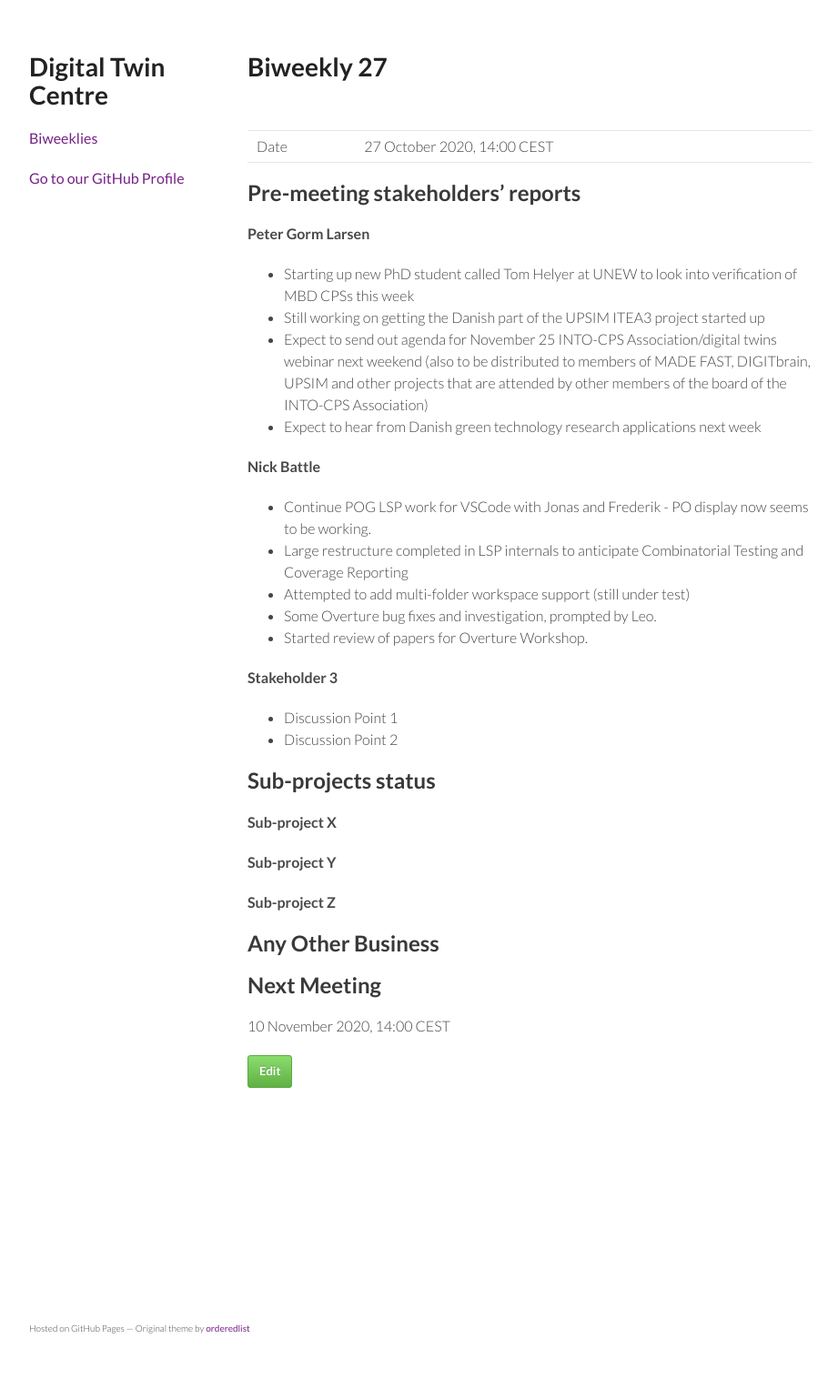
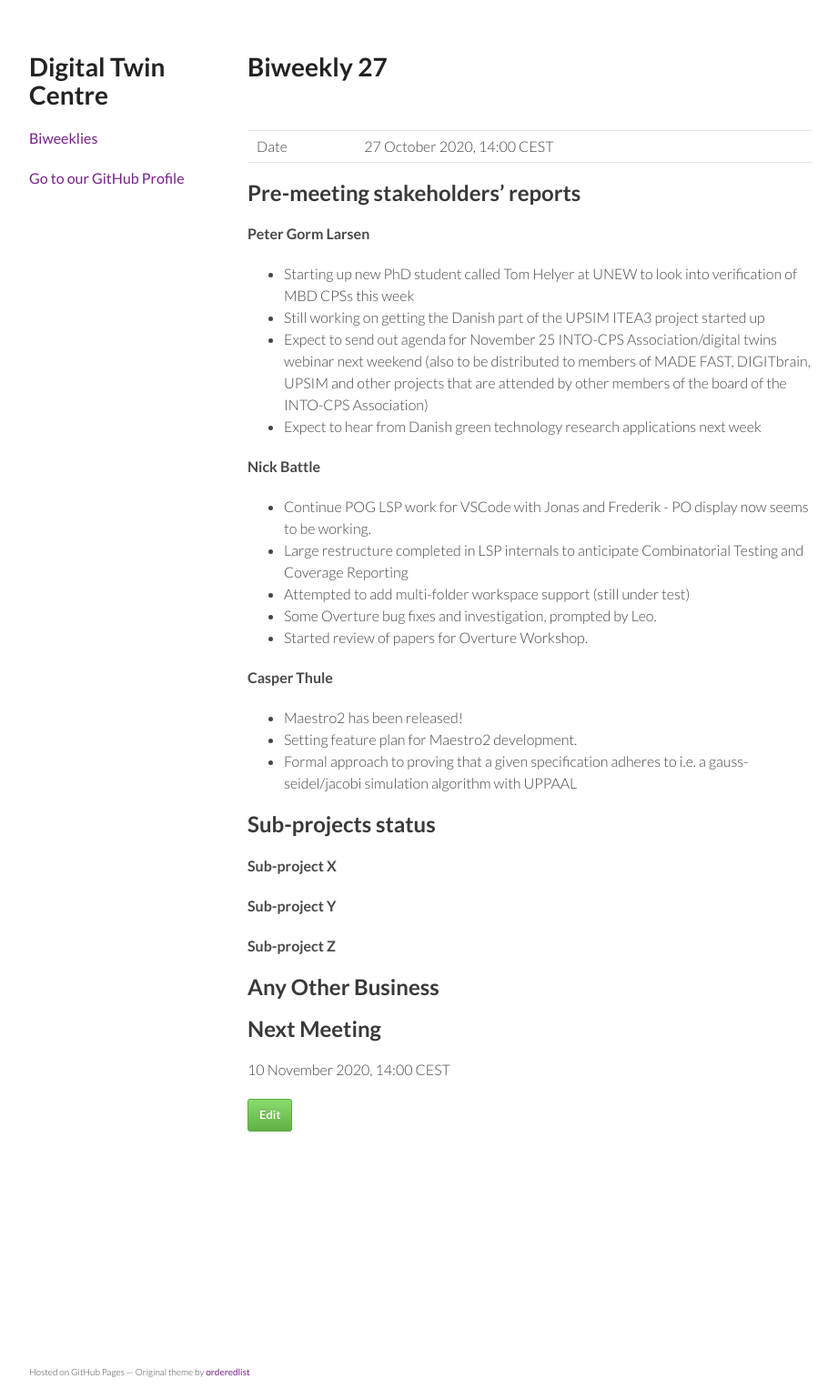
Before and after one commit to digitaltwincentre/digitaltwincentre.github.io, a Jekyll site: the page built from _biweeklies/Biweekly-27.md, in a window 1280 px wide. Shown: the whole page at 91% size, without its empty margins (178-1099 px from the left). Built offline with Jekyll 4.4.1, drawn with Linux system fonts in a browser that asks for light colours; nearby versions of some CDN libraries; before the commit the page ends 1490 px from its top, so only the background shows below that.

Commit message:
Update Biweekly-27.md

```diff
--- a/_biweeklies/Biweekly-27.md
+++ b/_biweeklies/Biweekly-27.md
@@ -33,9 +33,10 @@ date: 27 October 2020, 1400 CEST
 * Some Overture bug fixes and investigation, prompted by Leo.
 * Started review of papers for Overture Workshop.
 
-#### Stakeholder 3
-* Discussion Point 1
-* Discussion Point 2
+#### Casper Thule
+* Maestro2 has been released!
+* Setting feature plan for Maestro2 development.
+* Formal approach to proving that a given specification adheres to i.e. a gauss-seidel/jacobi simulation algorithm with UPPAAL
 
 
 ## Sub-projects status
```
